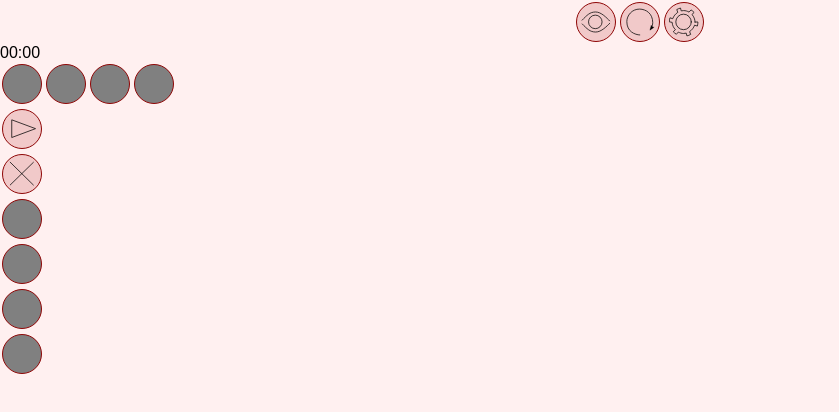
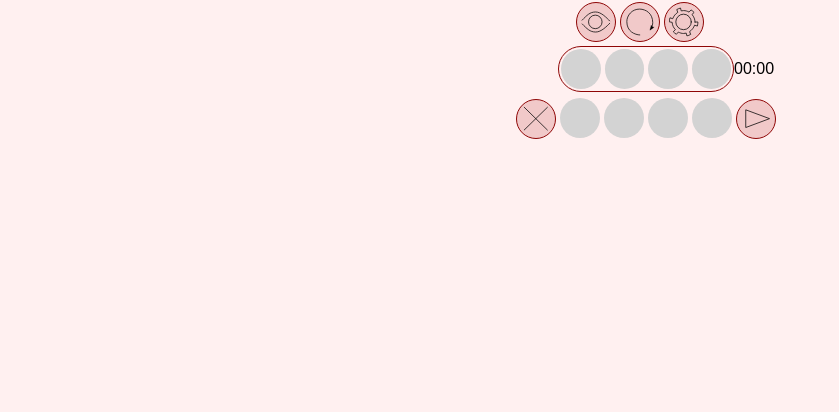
Before and after one commit to IvanHeriver/mm, a React (Create React App) app: page / in a window 1280 px wide. Shown: the top 412 px of the page, without its empty margins (0-839 px from the left). Built offline with nearby package versions, Linux system fonts and the light colour scheme.

Commit message:
refactoring color picker + new CSS

```diff
--- a/src/MMcomp.js
+++ b/src/MMcomp.js
@@ -3,8 +3,8 @@ import { useEffect, useState } from "react"
 const MMcolor = ({color, nomargin=false}) => {
     const bgColor = color === "transparent" ? "grey" : "transparent"
     return (
-        <button className="one-color-btn"
-        style={{backgroundColor:bgColor, margin: nomargin ? "0" : "2px"}}
+        <button className="mm-color"
+        // style={{backgroundColor:bgColor, margin: nomargin ? "0" : "2px"}}
 
         >
         {
@@ -25,14 +25,15 @@ const MMtoGuess = ({toGuess, colorOptions, time, timerVisible}) => {
         if (s < 10) s = "0"+s
         return m+":"+s
     }
-    console.log(time)
-    console.log(timerVisible)
+    // console.log(time)
+    // console.log(timerVisible)
     return (
-        <div className="mm-toguess-container">
-        {
-                timerVisible ? <div className="mm-timer"><div>{formatTime(time)}</div></div> : null
-        }
-        <div className="one-color-row mm-rounded-border">
+        <div className="mm-toguess mm-row">
+            <div className="mm-left"></div>
+            <div className="mm-timer mm-right">
+                {timerVisible ? <div>{formatTime(time)}</div> : null}
+            </div>
+        <div className="mm-center">
             {
                 toGuess.map((e, i)=> {
                     return (
@@ -46,41 +47,18 @@ const MMtoGuess = ({toGuess, colorOptions, time, timerVisible}) => {
 }
 
 const MMcolorEditor = ({colorOptions, color, setColor, clickMode=false}) => {
-    return (
-        clickMode ? (
-            <MMcolorEditor_click colorOptions={colorOptions} color={color} setColor={setColor} />
-        ):(
-            <MMcolorEditor_drag colorOptions={colorOptions} color={color} setColor={setColor} />
-        )
-    )
-}
+    const [editOn, setEditOn] = useState(false);
+    let windowEventName = "";
+    let onTouchStart = () => {};
+    let onMouseDown = () => {};
+    let onTouchMove = () => {};
+    let onMouseMove = () => {};
+    let onTouchEnd = () => {};
+    let onMouseUp = () => {};
+    let onClick = () => {};
 
-const MMcolorEditor_click = ({colorOptions, color, setColor}) => {
-    const [editOn, setEditOn] = useState(false);
-    useEffect(()=> {
-        const listenerAction = (e) => {
-            setEditOn(false);
-        }
-        window.addEventListener("click", listenerAction)
-        return (
-            () => {
-                window.removeEventListener("click", listenerAction)
-            }
-        )
-    }, [setEditOn])
-    const getElemIdFromMouseEvent = (event) => {
-        const elem = document.elementFromPoint(
-            event.clientX,
-            event.clientY
-        )
-        if (!elem) return null
-        if (!elem.parentElement.parentElement.getAttribute("idkey")) return null
-        return(parseInt(elem.parentElement.parentElement.getAttribute("idkey")))
-    }
-    return (
-        <div className="mm-editable-color"
-            onClick={(e)=> {
-                console.log(editOn)
+    if (clickMode) {
+        onClick = (e)=> {
             if (editOn) {
                 console.log("here")
                 const id = getElemIdFromMouseEvent(e)
@@ -90,44 +68,51 @@ const MMcolorEditor_click = ({colorOptions, color, setColor}) => {
             } else {
                 setTimeout(()=>setEditOn(true), 0)
             }
-            }}
-        >
-            <MMcolor color={colorOptions[color]} />
-            { editOn ? (
-                <div className="mm-color-options" style={{['--m']: colorOptions.length-1, ['--tan']: 0.40}}>
-                {
-                    colorOptions.map((e, i) => {
-                        if (i === 0) {
-                            return (null)
         }
-                        return (
-                            <div key={i}
-                            idkey={i}
-                            style={{['--i']: i+1}}
-                            >
-                                <MMcolor color={e} nomargin={true}/>
-                            </div>
-                        )
-                    })
+        // onMouseDown = () => {
+        //     window.scrollTo(100000, 100000)
+        // }
+        windowEventName = "click"
+    } else {
+        onTouchStart = () => {
+            setEditOn(true)
+            // window.scrollTo(100000, 100000)
         }
-                </div>
-            ):(
-                null
-            )}
-        </div>
-    )
+        onMouseDown = () => {
+            setEditOn(true)
+            // console.log("scrolling")
+            // window.scrollTo(100000, 100000)
+        }
+        onTouchMove = (e) => {
+            const id = getElemIdFromTouchEvent(e)
+            if (id) setColor(id)
+        }
+        onMouseMove = (e) => {
+            if (editOn) {
+                const id = getElemIdFromMouseEvent(e)
+                if (id) setColor(id)
+            }
+        }
+        onTouchEnd = (e)=> {
+            const id = getElemIdFromTouchEvent(e)
+            if (id) setColor(id)
+            setEditOn(false)
+        }
+        onMouseUp = (e)=> {
+            const id = getElemIdFromMouseEvent(e)
+            if (id) setColor(id)
+        }
+        windowEventName = "mouseup"
     }
 
-const MMcolorEditor_drag = ({colorOptions, color, setColor}) => {
-    const [editOn, setEditOn] = useState(false);
      useEffect(()=> {
         const listenerAction = (e) => {
             setEditOn(false);
         }
-        window.addEventListener("mouseup", listenerAction)
+        window.addEventListener(windowEventName, listenerAction)
         return (
             () => {
-                window.removeEventListener("mouseup", listenerAction)
+                window.removeEventListener(windowEventName, listenerAction)
             }
         )
     }, [setEditOn])
@@ -149,39 +134,20 @@ const MMcolorEditor_drag = ({colorOptions, color, setColor}) => {
         if (!elem.parentElement.parentElement.getAttribute("idkey")) return null
         return(parseInt(elem.parentElement.parentElement.getAttribute("idkey")))
     }
-    // console.log(colorOptions)
+
     return (
-        <div className="mm-editable-color"
-            onTouchStart={()=> {
-                setEditOn(true)
-            }}
-            onMouseDown={()=> {
-                setEditOn(true)
-            }}
-            onTouchMove={(e)=> {
-                const id = getElemIdFromTouchEvent(e)
-                if (id) setColor(id)
-            }}
-            onMouseMove={(e)=>{
-                if (editOn) {
-                    const id = getElemIdFromMouseEvent(e)
-                    if (id) setColor(id)
-                }
-            }}
-            onTouchEnd={(e)=> {
-                const id = getElemIdFromTouchEvent(e)
-                if (id) setColor(id)
-                setEditOn(false)
-
-            }}
-            onMouseUp={(e)=> {
-                const id = getElemIdFromMouseEvent(e)
-                if (id) setColor(id)
-            }}
+        <div className="mm-editable-colors"
+            onTouchStart={onTouchStart}
+            onMouseDown={onMouseDown}
+            onTouchMove={onTouchMove}
+            onMouseMove={onMouseMove}
+            onTouchEnd={onTouchEnd}
+            onMouseUp={onMouseUp}
+            onClick={onClick}
         >
             <MMcolor color={colorOptions[color]} />
             { editOn ? (
-                <div className="mm-color-options" style={{['--m']: colorOptions.length-1, ['--tan']: 0.40}}>
+                <div className="mm-color-picker" style={{['--m']: colorOptions.length-1, ['--tan']: 0.40}}>
                 {
                     colorOptions.map((e, i) => {
                         if (i === 0) {
@@ -214,21 +180,22 @@ const MMguessBuilder = ({colorOptions, colors, setColors, onSubmit, clickSelectM
         setColors(Array(colors.length).fill(0))
     }
     return (
-        <div className="one-color-row">
-            <div className="mm-ingame-btns-right">
+        <div className="mm-guessbuilder mm-row">
+            <div className="mm-right">
                 <button onClick={()=>{onSubmit(colors)}}
                     disabled={!isValid}
                 >
                     <img src={process.env.PUBLIC_URL+"/play_img.svg"} className="btn-img" draggable="false"/>
                 </button>
             </div>
-            <div className="mm-ingame-btns-left">
+            <div className="mm-left">
                 <button
                     onClick={onReset}
                 >
                     <img src={process.env.PUBLIC_URL+"/reset_img.svg"} className="btn-img" draggable="false"/>
                 </button>
             </div>
+            <div className="mm-center">
                 {
                     colors.map((e, i)=> {
                         return (
@@ -246,25 +213,26 @@ const MMguessBuilder = ({colorOptions, colors, setColors, onSubmit, clickSelectM
                     })
                 }
             </div>
+        </div>
     )
 }
 
 const MMguessResPin = ({type}) => {
     return (
-        <div className={"mm-res-pin " + type}>
+        <div className={"mm-res " + type}>
         </div>
     )
 }
 const MMguessRes = ({gcgp, gcbp}) => {
     const pins = [];
     for (let k = 0; k < gcgp; k++) {
-        pins.push("gcgp")
+        pins.push("mm-gp")
     }
     for (let k = 0; k < gcbp; k++) {
-        pins.push("gcbp")
+        pins.push("mm-bp")
     }
     return (
-        <div className="mm-result">
+        <div className="mm-results">
             {
                 pins.map((e,i) => {
                     return (
@@ -278,9 +246,11 @@ const MMguessRes = ({gcgp, gcbp}) => {
 
 const MMguess = ({colors, result, colorOptions, number}) => {
     return (
-        <div className="one-row">
+        <div className="mm-guess mm-row">
+        <div className="mm-left">
             <MMguessRes gcgp={result.gcgp} gcbp={result.gcbp} />
-        <div className="one-color-row">
+        </div>
+        <div className="mm-center">
             {
                 colors.map((e, i) => {
                     return (
@@ -290,7 +260,9 @@ const MMguess = ({colors, result, colorOptions, number}) => {
                 })
             }
         </div>
-        <div className="mm-number"><p>{number}</p></div>
+        <div className="mm-number mm-right">
+            <p>{number}</p>
+        </div>
         </div>
     )
 }
```
Lines whose indentation alone changed are shown as unchanged.
